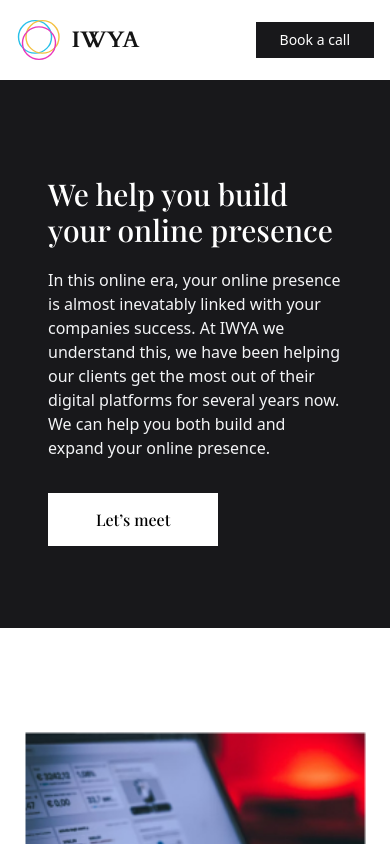
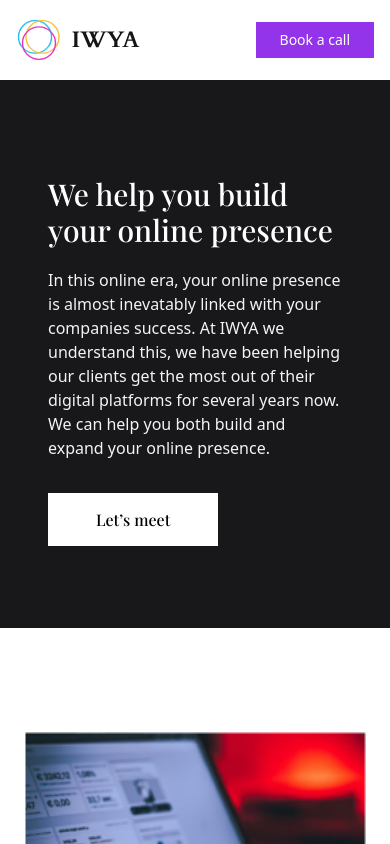
Before and after one commit to iwya-analytics/frontend-iwya, a Next.js app: page / in a window 390 px wide. Shown: the top 844 px of the page. Built offline with nearby package versions, Linux system fonts and the light colour scheme.

Commit message:
make book button into link

```diff
--- a/components/Navbar.js
+++ b/components/Navbar.js
@@ -14,9 +14,9 @@ function Navbar() {
           <li><Link href="#webdevelopment" clLinkssNLinkme="text-base leading-6 text-gray-500 hover:text-gray-900">Web development</Link></li>
           <li><Link href="#philosophy" clLinkssNLinkme="text-base leading-6 text-gray-500 hover:text-gray-900">Philosophy</Link></li>
           <li><Link href="#team" clLinkssNLinkme="text-base leading-6 text-gray-500 hover:text-gray-900">Team</Link></li>
-          <li><button className="bg-zinc-900 px-6 py-2 text-sm font-medium text-white">Book a call</button></li>
+          <li><a href="https://koalendar.com/events/Meet-with-Mohamed-Abouchama" className="bg-zinc-900 hover:bg-zinc-800 px-6 py-2 text-sm font-medium text-white">Book a call</a></li>
         </ul>
-        <a href="https://koalendar.com/events/Meet-with-Mohamed-Abouchama" className="bg-zinc-900 px-6 py-2 text-sm font-medium text-white block md:hidden">Book a call</a>
+        <a href="https://koalendar.com/events/Meet-with-Mohamed-Abouchama" className="bg-purple-600 hover:bg-purple-700 px-6 py-2 text-sm font-medium text-white block md:hidden">Book a call</a>
       </div>
     </div>
   )
```
